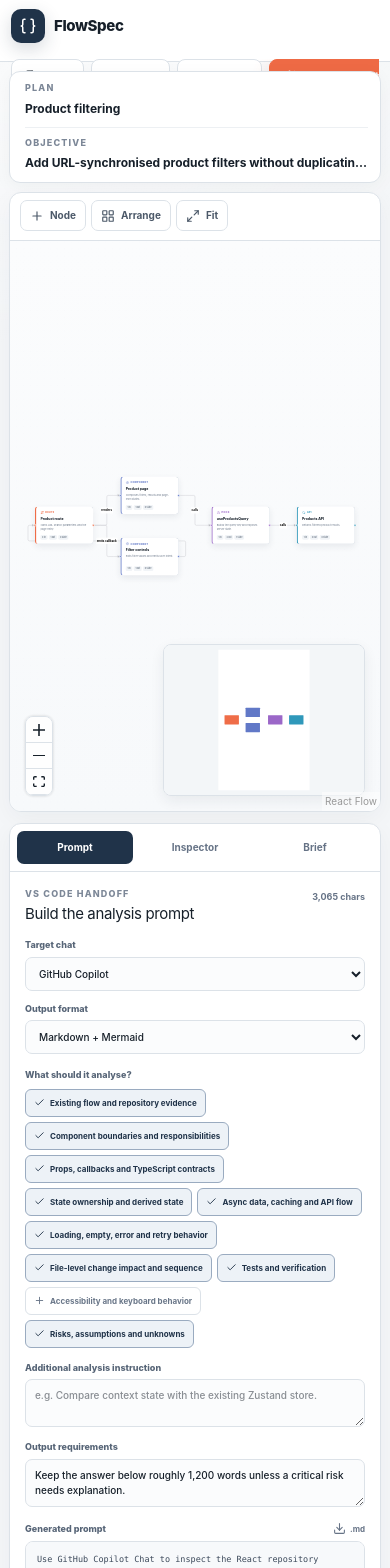
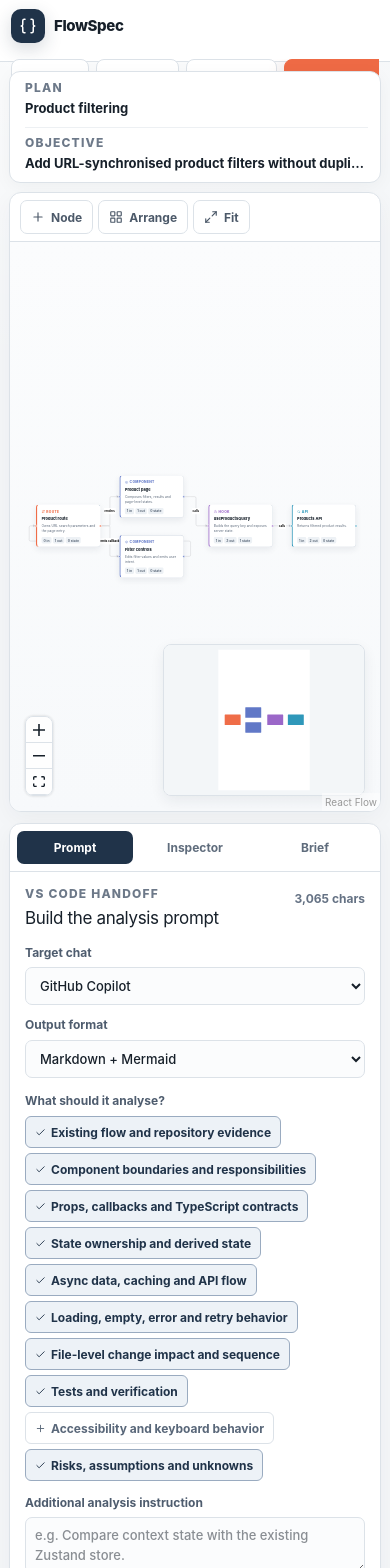
Before and after one commit to AlanRodmell/flowspec, a Next.js app: page / in a window 390 px wide. Shown: the top 1568 px of the page. Built offline with nearby package versions, Linux system fonts and the light colour scheme.

Commit message:
Improve typography across responsive layouts (#1)

```diff
--- a/app/globals.css
+++ b/app/globals.css
@@ -11,11 +11,15 @@
   --accent-dark: #cf4e2c;
   --navy: #203349;
   --green: #35a27e;
+  --text-xs: .75rem;
+  --text-sm: .8125rem;
+  --text-md: .875rem;
+  --text-lg: 1rem;
 }
 
 * { box-sizing: border-box; }
-html, body { min-height: 100%; }
-body { margin: 0; overflow: hidden; background: var(--paper); color: var(--ink); font-family: Inter, ui-sans-serif, -apple-system, BlinkMacSystemFont, "Segoe UI", sans-serif; }
+html, body { min-height: 100%; -webkit-text-size-adjust: 100%; }
+body { margin: 0; overflow: hidden; background: var(--paper); color: var(--ink); font-family: Inter, ui-sans-serif, -apple-system, BlinkMacSystemFont, "Segoe UI", sans-serif; font-size: var(--text-md); line-height: 1.45; }
 button, input, select, textarea { font: inherit; }
 button { cursor: pointer; }
 input, select, textarea { color: var(--ink); }
@@ -24,9 +28,9 @@ input, select, textarea { color: var(--ink); }
 .topbar { height: 62px; flex: 0 0 62px; padding: 0 18px; display: flex; align-items: center; justify-content: space-between; gap: 16px; border-bottom: 1px solid var(--line); background: rgba(255,255,255,.96); }
 .brand { display: flex; align-items: center; gap: 9px; font-size: 15px; font-weight: 780; letter-spacing: -.025em; white-space: nowrap; }
 .brand-mark { width: 34px; height: 34px; display: grid; place-items: center; border-radius: 10px; background: var(--navy); color: #fff; box-shadow: 0 6px 18px rgba(32,51,73,.18); }
-.beta { padding-left: 9px; border-left: 1px solid var(--line); color: var(--muted); font-size: 11px; font-weight: 650; }
+.beta { padding-left: 9px; border-left: 1px solid var(--line); color: var(--muted); font-size: var(--text-xs); font-weight: 650; }
 .top-actions { display: flex; align-items: center; gap: 7px; }
-.button { min-height: 36px; padding: 0 12px; display: inline-flex; align-items: center; justify-content: center; gap: 7px; border: 1px solid var(--line); border-radius: 8px; background: #fff; color: var(--ink); font-size: 12px; font-weight: 720; }
+.button { min-height: 38px; padding: 0 13px; display: inline-flex; align-items: center; justify-content: center; gap: 7px; border: 1px solid var(--line); border-radius: 8px; background: #fff; color: var(--ink); font-size: var(--text-sm); font-weight: 720; }
 .button:hover { border-color: #abb7c4; background: #fafbfc; }
 .button.primary { border-color: var(--accent); background: var(--accent); color: #fff; box-shadow: 0 7px 18px rgba(238,106,69,.2); }
 .button.primary:hover { background: var(--accent-dark); }
@@ -34,103 +38,107 @@ input, select, textarea { color: var(--ink); }
 .brief-bar { min-height: 66px; margin: 12px 14px 0; padding: 9px 12px 9px 15px; display: grid; grid-template-columns: minmax(140px, .35fr) minmax(300px, 1fr) auto; align-items: center; gap: 18px; border: 1px solid var(--line); border-radius: 11px; background: #fff; box-shadow: 0 4px 18px rgba(31,46,63,.04); }
 .brief-title, .brief-objective { min-width: 0; }
 .brief-title { padding-right: 18px; border-right: 1px solid var(--line-soft); }
-.brief-bar input { width: 100%; margin-top: 4px; padding: 0; overflow: hidden; border: 0; outline: 0; background: transparent; font-size: 12px; font-weight: 690; text-overflow: ellipsis; }
-.brief-edit { min-height: 34px; padding: 0 8px 0 12px; display: inline-flex; align-items: center; gap: 8px; border: 0; border-left: 1px solid var(--line-soft); background: transparent; color: var(--muted); font-size: 11px; font-weight: 720; }
-.eyebrow { display: block; color: #7c8797; text-transform: uppercase; font-size: 9px; font-weight: 820; letter-spacing: .13em; }
+.brief-bar input { width: 100%; margin-top: 4px; padding: 0; overflow: hidden; border: 0; outline: 0; background: transparent; font-size: var(--text-sm); font-weight: 690; text-overflow: ellipsis; }
+.brief-edit { min-height: 36px; padding: 0 8px 0 12px; display: inline-flex; align-items: center; gap: 8px; border: 0; border-left: 1px solid var(--line-soft); background: transparent; color: var(--muted); font-size: var(--text-xs); font-weight: 720; }
+.eyebrow { display: block; color: #6d7989; text-transform: uppercase; font-size: var(--text-xs); font-weight: 800; letter-spacing: .1em; line-height: 1.2; }
 
-.planner-layout { flex: 1; min-height: 0; display: grid; grid-template-columns: 178px minmax(420px, 1fr) 388px; gap: 11px; padding: 11px 14px 9px; }
+.planner-layout { flex: 1; min-height: 0; display: grid; grid-template-columns: 190px minmax(440px, 1fr) 410px; gap: 11px; padding: 11px 14px 9px; }
 .palette-panel, .canvas-panel, .details-panel { min-height: 0; border: 1px solid var(--line); border-radius: 12px; background: #fff; box-shadow: 0 7px 24px rgba(31,46,63,.045); }
 .palette-panel { padding: 15px 12px; overflow-y: auto; }
-.palette-heading { display: flex; align-items: center; gap: 8px; font-size: 12px; font-weight: 780; }
-.palette-panel > p { margin: 7px 2px 15px; color: var(--muted); font-size: 10px; line-height: 1.5; }
+.palette-heading { display: flex; align-items: center; gap: 8px; font-size: var(--text-sm); font-weight: 780; }
+.palette-panel > p { margin: 7px 2px 15px; color: var(--muted); font-size: var(--text-xs); line-height: 1.55; }
 .palette-list { display: grid; gap: 6px; }
-.palette-list button { min-height: 40px; padding: 0 9px; display: grid; grid-template-columns: 26px 1fr auto; align-items: center; gap: 7px; border: 1px solid var(--line-soft); border-radius: 8px; background: #fafbfc; color: var(--ink); text-align: left; }
+.palette-list button { min-height: 44px; padding: 0 9px; display: grid; grid-template-columns: 28px 1fr auto; align-items: center; gap: 7px; border: 1px solid var(--line-soft); border-radius: 8px; background: #fafbfc; color: var(--ink); text-align: left; }
 .palette-list button:hover { border-color: color-mix(in srgb, var(--kind-color), white 45%); transform: translateY(-1px); box-shadow: 0 5px 12px rgba(31,46,63,.06); }
 .palette-list button > span { width: 25px; height: 25px; display: grid; place-items: center; border-radius: 7px; background: color-mix(in srgb, var(--kind-color), white 86%); color: var(--kind-color); }
-.palette-list strong { font-size: 10px; font-weight: 720; }
+.palette-list strong { font-size: var(--text-xs); font-weight: 720; }
 .palette-list button > svg { color: #9ba5b2; }
 .palette-tip { margin-top: 18px; padding: 11px; display: grid; gap: 5px; border: 1px solid #f1ded6; border-radius: 9px; background: #fff8f5; }
-.palette-tip strong { color: #a64a30; font-size: 10px; }
-.palette-tip span { color: #79645e; font-size: 9px; line-height: 1.5; }
+.palette-tip strong { color: #a64a30; font-size: var(--text-xs); }
+.palette-tip span { color: #6f5a54; font-size: var(--text-xs); line-height: 1.55; }
 
 .canvas-panel { display: flex; flex-direction: column; overflow: hidden; }
 .canvas-toolbar { min-height: 48px; padding: 7px 10px; display: flex; align-items: center; justify-content: space-between; border-bottom: 1px solid var(--line); }
 .canvas-toolbar > div { display: flex; gap: 5px; }
-.canvas-toolbar button { min-height: 31px; padding: 0 9px; display: inline-flex; align-items: center; gap: 6px; border: 1px solid var(--line); border-radius: 7px; background: #fff; color: #4c5969; font-size: 10px; font-weight: 700; }
+.canvas-toolbar button { min-height: 34px; padding: 0 10px; display: inline-flex; align-items: center; gap: 6px; border: 1px solid var(--line); border-radius: 7px; background: #fff; color: #4c5969; font-size: var(--text-xs); font-weight: 700; }
 .canvas-toolbar button:hover { border-color: #abb7c4; color: var(--ink); }
-.save-status { display: inline-flex; align-items: center; gap: 7px; color: var(--muted); font-size: 9px; font-weight: 650; }
+.save-status { display: inline-flex; align-items: center; gap: 7px; color: #5f6c7c; font-size: var(--text-xs); font-weight: 650; }
 .save-status i, .statusbar i { width: 6px; height: 6px; border-radius: 50%; background: var(--green); box-shadow: 0 0 0 3px rgba(53,162,126,.12); }
 .flow-wrap { position: relative; flex: 1; min-height: 0; background: linear-gradient(180deg, #fbfcfd 0%, #f7f9fb 100%); }
-.planner-node-card { width: 232px; min-height: 132px; padding: 14px 15px 11px; border: 1px solid #ccd5df; border-left: 4px solid var(--node-color); border-radius: 11px; background: #fff; color: var(--ink); box-shadow: 0 9px 22px rgba(30,47,65,.085); transition: border-color .15s, box-shadow .15s, transform .15s; }
+.planner-node-card { width: 248px; min-height: 148px; padding: 15px 16px 12px; border: 1px solid #ccd5df; border-left: 4px solid var(--node-color); border-radius: 11px; background: #fff; color: var(--ink); box-shadow: 0 9px 22px rgba(30,47,65,.085); transition: border-color .15s, box-shadow .15s, transform .15s; }
 .planner-node-card:hover { box-shadow: 0 12px 26px rgba(30,47,65,.13); }
 .planner-node-card.selected { border-color: var(--node-color); box-shadow: 0 0 0 2px color-mix(in srgb, var(--node-color), transparent 74%), 0 12px 26px rgba(30,47,65,.13); }
-.planner-node-card .node-kind { margin-bottom: 8px; display: flex; align-items: center; gap: 5px; color: var(--node-color); text-transform: uppercase; font-size: 8px; font-weight: 840; letter-spacing: .12em; }
-.planner-node-card > strong { display: block; overflow: hidden; font-size: 12px; font-weight: 780; text-overflow: ellipsis; white-space: nowrap; }
-.planner-node-card > p { height: 31px; margin: 6px 0 10px; overflow: hidden; color: #687587; font-size: 9px; line-height: 1.55; }
+.planner-node-card .node-kind { margin-bottom: 8px; display: flex; align-items: center; gap: 5px; color: var(--node-color); text-transform: uppercase; font-size: var(--text-xs); font-weight: 820; letter-spacing: .09em; }
+.planner-node-card > strong { display: block; overflow: hidden; font-size: var(--text-md); font-weight: 780; text-overflow: ellipsis; white-space: nowrap; }
+.planner-node-card > p { height: 38px; margin: 7px 0 10px; overflow: hidden; color: #5d6a7b; font-size: var(--text-xs); line-height: 1.55; }
 .node-meta { display: flex; gap: 5px; }
-.node-meta span { padding: 3px 6px; border-radius: 5px; background: #f1f4f7; color: #6c7887; font-size: 7px; font-weight: 750; }
+.node-meta span { padding: 3px 7px; border-radius: 5px; background: #edf1f5; color: #5e6b7b; font-size: var(--text-xs); font-weight: 720; }
 .node-handle { width: 9px !important; height: 9px !important; border: 2px solid #fff !important; background: var(--node-color) !important; }
 .react-flow__edge-path { stroke: #7f8d9e; stroke-width: 1.35; }
 .react-flow__edge.selected .react-flow__edge-path { stroke: var(--accent); stroke-width: 2; }
-.react-flow__edge-text { fill: #596779; font-size: 9px; font-weight: 650; }
+.react-flow__edge-text { fill: #4f5d6e; font-size: 12px; font-weight: 670; }
 .react-flow__edge-textbg { fill: #fff; fill-opacity: .94; }
 .react-flow__controls { overflow: hidden; border: 1px solid var(--line); border-radius: 8px; box-shadow: 0 5px 14px rgba(31,46,63,.08); }
 .react-flow__controls-button { border: 0 !important; border-bottom: 1px solid var(--line) !important; }
 .react-flow__minimap { overflow: hidden; border: 1px solid var(--line); border-radius: 8px; box-shadow: 0 5px 14px rgba(31,46,63,.07); }
 .empty-canvas { position: absolute; inset: 0; z-index: 3; display: grid; place-content: center; justify-items: center; gap: 7px; pointer-events: none; color: var(--muted); }
 .empty-canvas strong { color: var(--ink); font-size: 12px; }
-.empty-canvas span { font-size: 10px; }
+.empty-canvas span { font-size: var(--text-xs); line-height: 1.55; }
 
 .details-panel { display: flex; flex-direction: column; overflow: hidden; }
 .tabs { min-height: 48px; padding: 7px; display: grid; grid-template-columns: repeat(3, 1fr); gap: 4px; border-bottom: 1px solid var(--line); }
-.tabs button { border: 0; border-radius: 7px; background: transparent; color: var(--muted); font-size: 10px; font-weight: 740; }
+.tabs button { border: 0; border-radius: 7px; background: transparent; color: #5f6c7c; font-size: var(--text-xs); font-weight: 740; }
 .tabs button:hover { background: #f5f7f9; color: var(--ink); }
 .tabs button.active { background: var(--navy); color: #fff; }
 .panel-scroll { flex: 1; min-height: 0; padding: 15px; overflow-y: auto; }
 .section-title { margin-bottom: 15px; display: flex; align-items: flex-start; justify-content: space-between; gap: 12px; }
-.section-title h2 { margin: 4px 0 0; font-size: 15px; line-height: 1.25; letter-spacing: -.025em; }
-.section-title > span { padding-top: 3px; color: var(--muted); font-size: 9px; font-weight: 650; white-space: nowrap; }
+.section-title h2 { margin: 5px 0 0; font-size: 1.0625rem; line-height: 1.3; letter-spacing: -.02em; }
+.section-title > span { padding-top: 3px; color: #657284; font-size: var(--text-xs); font-weight: 650; white-space: nowrap; }
 .form-grid { display: grid; gap: 11px; }
 .form-grid.two { grid-template-columns: 1fr 1fr; }
-.form-grid label, .field-label, .focus-block > label, .list-editor > label, .prompt-preview-heading > label { display: grid; gap: 5px; color: #576577; font-size: 9px; font-weight: 760; }
-.form-grid input, .form-grid select, .form-grid textarea, .field-label textarea, .inline-field input { width: 100%; border: 1px solid var(--line); border-radius: 7px; outline: 0; background: #fbfcfd; color: var(--ink); font-size: 10px; font-weight: 540; }
-.form-grid input, .form-grid select, .inline-field input { min-height: 34px; padding: 0 9px; }
+.form-grid label, .field-label, .focus-block > label, .list-editor > label, .prompt-preview-heading > label { display: grid; gap: 6px; color: #4e5c6e; font-size: var(--text-xs); font-weight: 750; }
+.form-grid input, .form-grid select, .form-grid textarea, .field-label textarea, .inline-field input { width: 100%; border: 1px solid var(--line); border-radius: 7px; outline: 0; background: #fbfcfd; color: var(--ink); font-size: var(--text-sm); font-weight: 540; }
+.form-grid input, .form-grid select, .inline-field input { min-height: 38px; padding: 0 10px; }
 .form-grid textarea, .field-label textarea { padding: 8px 9px; resize: vertical; line-height: 1.5; }
 .form-grid input:focus, .form-grid select:focus, .form-grid textarea:focus, .field-label textarea:focus, .inline-field input:focus { border-color: #8299b4; box-shadow: 0 0 0 3px rgba(97,120,199,.09); }
 .focus-block { margin-top: 14px; }
 .focus-options { margin-top: 7px; display: flex; flex-wrap: wrap; gap: 5px; }
-.focus-options button { min-height: 28px; padding: 0 8px; display: inline-flex; align-items: center; gap: 5px; border: 1px solid var(--line); border-radius: 6px; background: #fff; color: #697688; font-size: 8px; font-weight: 680; }
+.focus-options button { min-height: 32px; padding: 4px 9px; display: inline-flex; align-items: center; gap: 5px; border: 1px solid var(--line); border-radius: 6px; background: #fff; color: #596779; font-size: var(--text-xs); font-weight: 680; line-height: 1.25; text-align: left; }
 .focus-options button.selected { border-color: #9aabc0; background: #edf2f7; color: var(--navy); }
 .field-label { margin-top: 13px; }
 .prompt-preview-heading { margin: 15px 0 6px; display: flex; align-items: center; justify-content: space-between; }
-.prompt-preview-heading button { display: inline-flex; align-items: center; gap: 4px; border: 0; background: transparent; color: var(--muted); font-size: 8px; font-weight: 700; }
-.prompt-preview { width: 100%; min-height: 230px; padding: 11px; resize: vertical; border: 1px solid var(--line); border-radius: 8px; outline: 0; background: #f7f9fb; color: #3d4a5b; font: 8.5px/1.55 ui-monospace, SFMono-Regular, Menlo, monospace; }
-.copy-button { width: 100%; min-height: 40px; margin-top: 9px; display: inline-flex; align-items: center; justify-content: center; gap: 7px; border: 0; border-radius: 8px; background: var(--accent); color: #fff; font-size: 10px; font-weight: 780; box-shadow: 0 7px 16px rgba(238,106,69,.17); }
+.prompt-preview-heading button { display: inline-flex; align-items: center; gap: 4px; border: 0; background: transparent; color: #5f6c7c; font-size: var(--text-xs); font-weight: 700; }
+.prompt-preview { width: 100%; min-height: 250px; padding: 13px; resize: vertical; border: 1px solid var(--line); border-radius: 8px; outline: 0; background: #f7f9fb; color: #334153; font: .75rem/1.65 ui-monospace, SFMono-Regular, Menlo, monospace; }
+.copy-button { width: 100%; min-height: 42px; margin-top: 9px; display: inline-flex; align-items: center; justify-content: center; gap: 7px; border: 0; border-radius: 8px; background: var(--accent); color: #fff; font-size: var(--text-xs); font-weight: 780; box-shadow: 0 7px 16px rgba(238,106,69,.17); }
 .copy-button:hover { background: var(--accent-dark); }
 .danger-icon { width: 31px; height: 31px; display: grid; place-items: center; border: 1px solid #f0d9d3; border-radius: 7px; background: #fff8f6; color: #b9563c; }
 .list-editor { margin-top: 14px; }
 .inline-field { margin-top: 5px; display: grid; grid-template-columns: 1fr 29px; gap: 5px; }
 .inline-field button { border: 1px solid var(--line); border-radius: 7px; background: #fff; color: #8c97a5; }
 .inline-field button:hover { color: #b9563c; }
-.text-button { margin-top: 6px; padding: 0; display: inline-flex; align-items: center; gap: 4px; border: 0; background: transparent; color: #607595; font-size: 8px; font-weight: 740; }
+.text-button { margin-top: 7px; padding: 2px 0; display: inline-flex; align-items: center; gap: 4px; border: 0; background: transparent; color: #536d92; font-size: var(--text-xs); font-weight: 740; }
 .empty-inspector { min-height: 300px; display: grid; place-content: center; justify-items: center; gap: 7px; color: #8490a0; text-align: center; }
-.empty-inspector strong { color: var(--ink); font-size: 11px; }
-.empty-inspector span { max-width: 220px; font-size: 9px; line-height: 1.5; }
+.empty-inspector strong { color: var(--ink); font-size: var(--text-sm); }
+.empty-inspector span { max-width: 240px; font-size: var(--text-xs); line-height: 1.55; }
 
-.statusbar { min-height: 26px; flex: 0 0 26px; padding: 0 16px; display: flex; align-items: center; justify-content: space-between; border-top: 1px solid var(--line); background: #fff; color: #7b8796; font-size: 8px; font-weight: 650; }
+.statusbar { min-height: 30px; flex: 0 0 30px; padding: 0 16px; display: flex; align-items: center; justify-content: space-between; border-top: 1px solid var(--line); background: #fff; color: #657284; font-size: var(--text-xs); font-weight: 650; }
 .statusbar span { display: flex; align-items: center; gap: 7px; }
-.toast { position: fixed; left: 50%; bottom: 42px; z-index: 20; transform: translateX(-50%); padding: 9px 14px; border-radius: 8px; background: #16283b; color: #fff; box-shadow: 0 10px 30px rgba(20,36,52,.23); font-size: 10px; font-weight: 700; }
+.toast { position: fixed; left: 50%; bottom: 46px; z-index: 20; transform: translateX(-50%); padding: 10px 15px; border-radius: 8px; background: #16283b; color: #fff; box-shadow: 0 10px 30px rgba(20,36,52,.23); font-size: var(--text-xs); font-weight: 700; }
 
 @media (max-width: 1180px) {
-  .planner-layout { grid-template-columns: 148px minmax(360px, 1fr) 348px; }
-  .palette-list button { grid-template-columns: 24px 1fr; }
+  .planner-layout { grid-template-columns: minmax(390px, 1fr) 390px; grid-template-rows: auto minmax(0, 1fr); }
+  .palette-panel { grid-column: 1 / -1; padding: 9px 10px; display: flex; align-items: center; gap: 10px; overflow-x: auto; }
+  .palette-panel > p, .palette-tip { display: none; }
+  .palette-heading { flex: 0 0 auto; }
+  .palette-list { display: flex; flex: 0 0 auto; }
+  .palette-list button { min-width: 126px; grid-template-columns: 28px 1fr; }
   .palette-list button > svg { display: none; }
 }
 
-@media (max-width: 930px) {
+@media (max-width: 840px) {
   body { overflow: auto; }
   .app-shell { height: auto; min-height: 100vh; }
-  .planner-layout { grid-template-columns: 1fr; }
+  .planner-layout { grid-template-columns: 1fr; grid-template-rows: auto; }
   .palette-panel { display: none; }
   .canvas-panel { min-height: 620px; }
   .details-panel { min-height: 680px; }
@@ -148,6 +156,6 @@ input, select, textarea { color: var(--ink); }
   .planner-layout { padding: 9px; }
   .canvas-toolbar { align-items: flex-start; }
   .save-status { display: none; }
-  .planner-node-card { width: 205px; }
+  .planner-node-card { width: 232px; }
   .form-grid.two { grid-template-columns: 1fr; }
 }
--- a/app/page.tsx
+++ b/app/page.tsx
@@ -92,8 +92,8 @@ interface SavedPlan {
 }
 
 const STORAGE_KEY = "flowspec-plan-v1";
-const NODE_W = 232;
-const NODE_H = 154;
+const NODE_W = 248;
+const NODE_H = 166;
 
 const KIND_META: Record<NodeKind, { label: string; color: string; icon: LucideIcon }> = {
   route: { label: "Route", color: "#ef6d48", icon: Route },
--- a/package.json
+++ b/package.json
@@ -10,7 +10,7 @@
     "build": "vinext build",
     "build:pages": "vite build --config vite.pages.config.ts",
     "start": "vinext start",
-    "lint": "eslint . --ignore-pattern dist --ignore-pattern .next"
+    "lint": "eslint . --ignore-pattern dist --ignore-pattern .next --ignore-pattern pages-dist"
   },
   "dependencies": {
     "@dagrejs/dagre": "^3.1.1",
```
